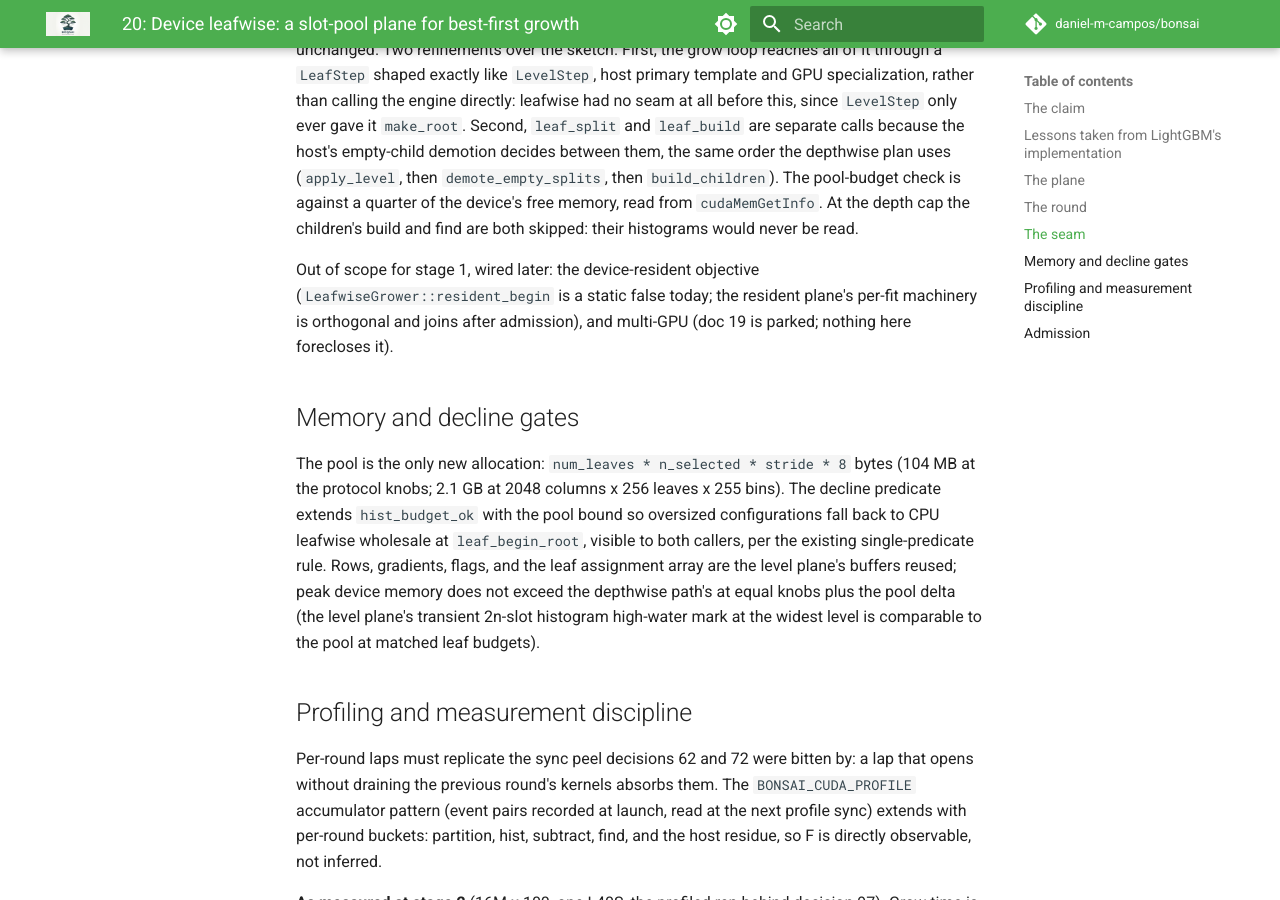
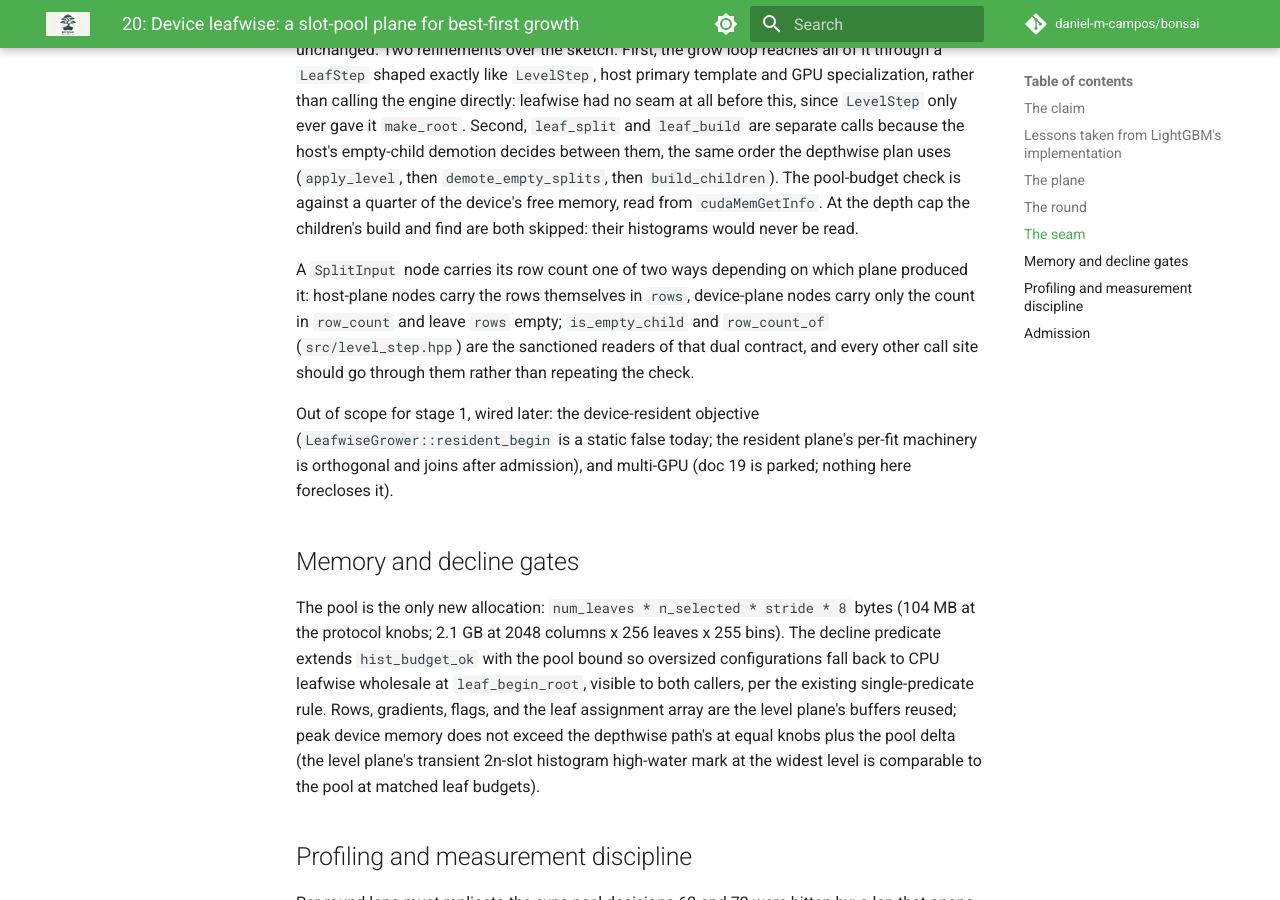
Before and after one commit to daniel-m-campos/bonsai, an MkDocs documentation site: the page built from docs/architecture/20-cuda-leafwise.md, in a window 1280 px wide and 900 px high, scrolled down 5077 px. Built offline with MkDocs 1.6.1 and Material for MkDocs 9.7.7, drawn with Linux system fonts in a browser that asks for light colours; comment, search, counter and statistics services are not loaded.

Commit message:
refactor: name the leaf plane's dual row-count contract
Add row_count_of next to is_empty_child in level_step.hpp: the
sanctioned reader for a SplitInput row count under either plane
(host nodes carry rows, device nodes carry row_count with rows
empty). Replaces the repeated ternary at grower_impl.hpp's three
covers/leaf_covers sites.

Also names the contract explicitly in the leafwise as-built doc, one
sentence pointing at the two reader functions.

```diff
--- a/docs/architecture/20-cuda-leafwise.md
+++ b/docs/architecture/20-cuda-leafwise.md
@@ -62,6 +62,8 @@ A new `GPULeafEngine` concept beside `GPULevelEngine` in `grower.hpp`: `leaf_beg
 
 As built, the engine surface is five calls: `leaf_begin_root`, `leaf_split` (partition, counts, and slot assignment), `leaf_build` (hist plus in-place subtract), `leaf_find` (any set of named slots, root or children), and `leaf_stamp`; `begin_tree` and `finalize_tree` are the level plane's, unchanged. Two refinements over the sketch. First, the grow loop reaches all of it through a `LeafStep` shaped exactly like `LevelStep`, host primary template and GPU specialization, rather than calling the engine directly: leafwise had no seam at all before this, since `LevelStep` only ever gave it `make_root`. Second, `leaf_split` and `leaf_build` are separate calls because the host's empty-child demotion decides between them, the same order the depthwise plan uses (`apply_level`, then `demote_empty_splits`, then `build_children`). The pool-budget check is against a quarter of the device's free memory, read from `cudaMemGetInfo`. At the depth cap the children's build and find are both skipped: their histograms would never be read.
 
+A `SplitInput` node carries its row count one of two ways depending on which plane produced it: host-plane nodes carry the rows themselves in `rows`, device-plane nodes carry only the count in `row_count` and leave `rows` empty; `is_empty_child` and `row_count_of` (`src/level_step.hpp`) are the sanctioned readers of that dual contract, and every other call site should go through them rather than repeating the check.
+
 Out of scope for stage 1, wired later: the device-resident objective (`LeafwiseGrower::resident_begin` is a static false today; the resident plane's per-fit machinery is orthogonal and joins after admission), and multi-GPU (doc 19 is parked; nothing here forecloses it).
 
 ## Memory and decline gates
```
Also changed, not shown: 2 other files.
